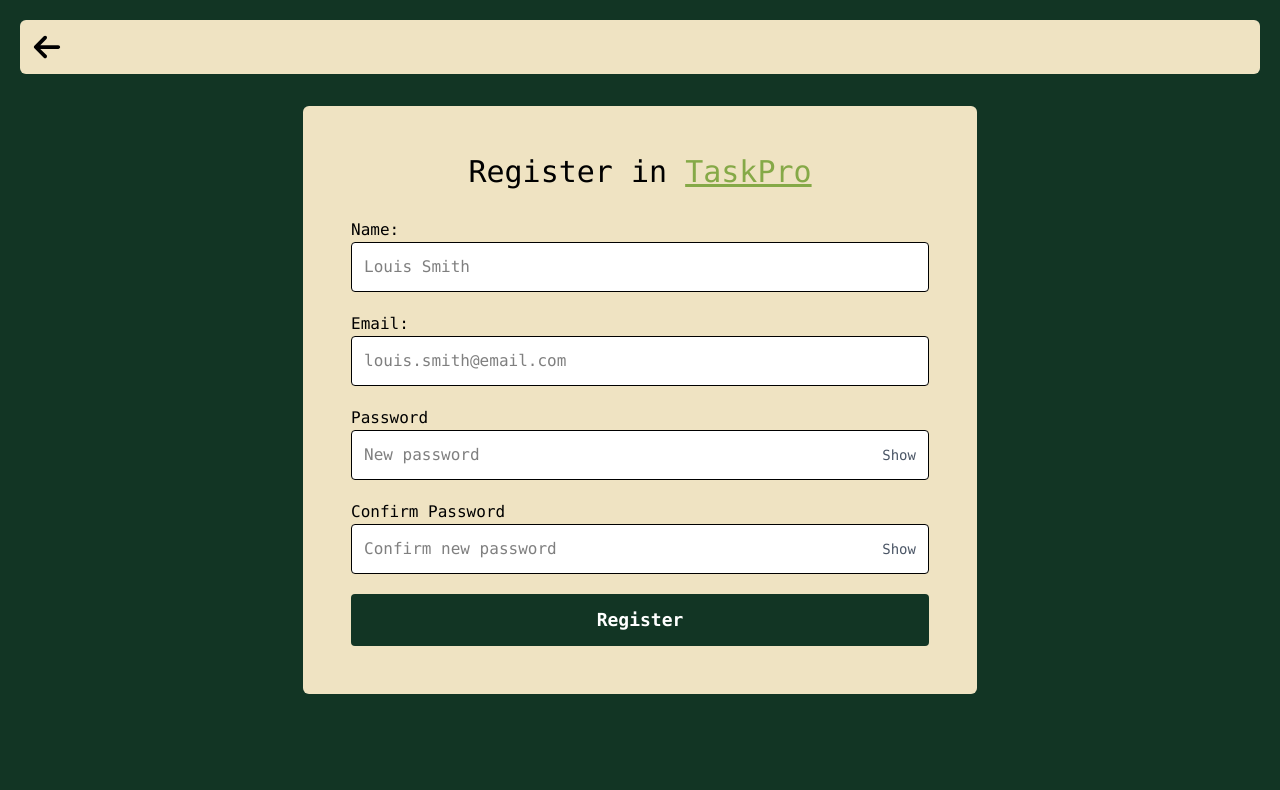
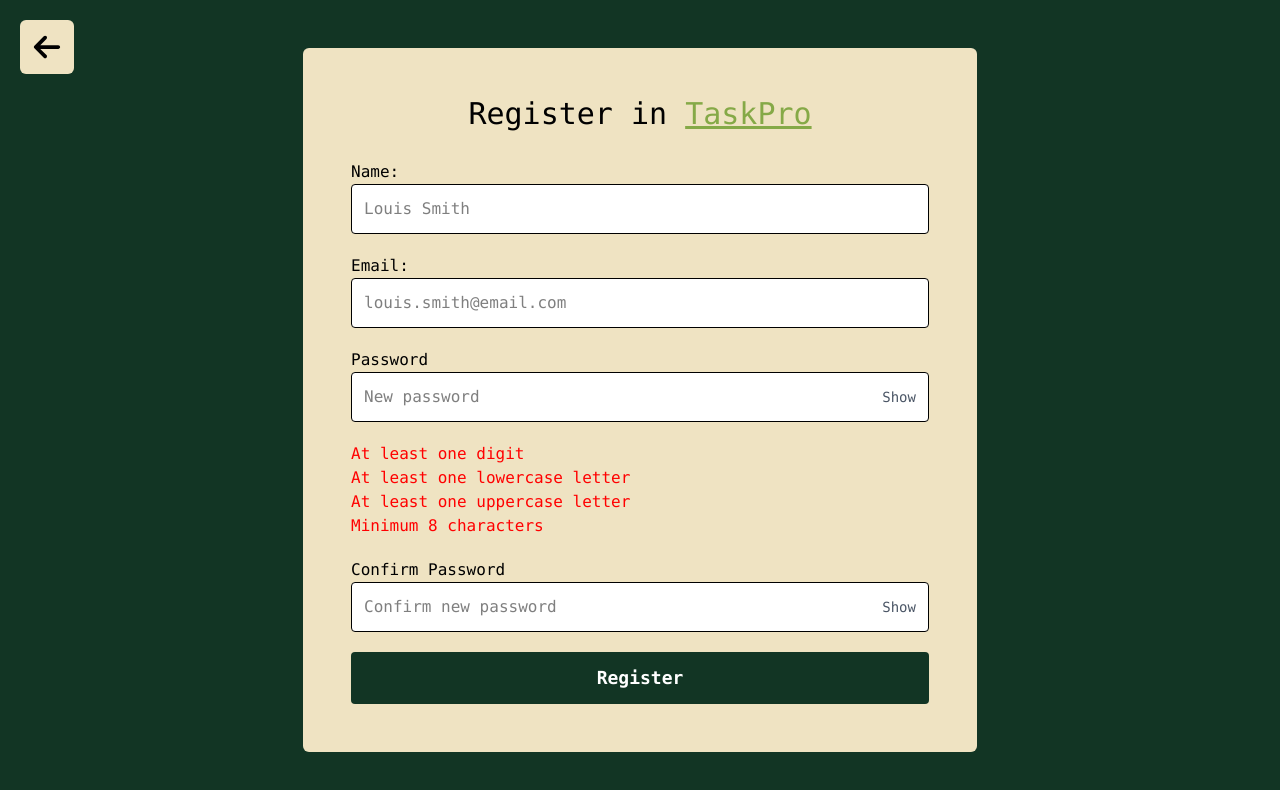
Before and after one commit to JSAcevedos/taskProFrontend, a React (Vite) app: page /register in a window 1280 px wide. Shown: the top 790 px of the page. Built offline with nearby package versions, Linux system fonts and the light colour scheme; no server answers.

Commit message:
[feat]: Add password requirements when update or create password

```diff
--- a/src/components/BackButton.jsx
+++ b/src/components/BackButton.jsx
@@ -3,7 +3,7 @@
 
 export default function BackButton({goTo = "/", className = ""}) {
   return (
-    <Link to={goTo} className={`absolute p-3 rounded-md top-5 right-5 lg:left-5 bg-quaternary hover:bg-secondary text-3xl text-black ${className}`}>
+    <Link to={goTo} className={`absolute p-3 rounded-md top-5 right-5 lg:right-auto lg:left-5 bg-quaternary hover:bg-secondary text-3xl text-black ${className}`}>
         <FaArrowLeft />
     </Link>
   )
--- a/src/components/PasswordForm.jsx
+++ b/src/components/PasswordForm.jsx
@@ -1,6 +1,7 @@
 import { useContext, useState } from "react"
 import PasswordInput from "./PasswordInput"
 import Button from "./Button"
+import PasswordRequirements from "./PasswordRequirements"
 import { updatePassword } from "../requests/user"
 import { toast } from "react-toastify"
 import LoadingContext from "../context/LoadingContext"
@@ -45,6 +46,7 @@
                 value={newPassword}
                 onChange={(e) => setNewPassword(e.target.value)}
             />
+            <PasswordRequirements password={newPassword} />
             <PasswordInput
                 id="confirmNewPassword"
                 label="Confirm New Password:"
--- a/src/components/PasswordInput.jsx
+++ b/src/components/PasswordInput.jsx
@@ -1,6 +1,6 @@
 import { useState } from "react"
 
-export default function PasswordInput({ label, mustValidateFormat = false, ...props }) {
+export default function PasswordInput({ label, mustValidateFormat = false, onChange, ...props }) {
   const inputClass = "rounded-sm p-3 bg-transparent text-black w-full"
   const [showPassword, setShowPassword] = useState(false)
   const [password, setPassword] = useState("")
@@ -12,7 +12,11 @@
   }
 
   const handlePasswordChange = (e) => {
-    setPassword(() => e.target.value)
+    const newPassword = e.target.value
+    setPassword(newPassword)
+    if (onChange) {
+      onChange(e)
+    }
   }
 
   return (
--- /dev/null
+++ b/src/components/PasswordRequirements.jsx
@@ -0,0 +1,31 @@
+import React from 'react';
+
+const PasswordRequirements = ({ password }) => {
+  const requirements = [
+    { label: 'At least one digit', pattern: /(?=.*\d)/ },
+    { label: 'At least one lowercase letter', pattern: /(?=.*[a-z])/ },
+    { label: 'At least one uppercase letter', pattern: /(?=.*[A-Z])/ },
+    { label: 'Minimum 8 characters', pattern: /.{8,}/ },
+  ];
+
+  const allRequirementsMet = requirements.every(req => req.pattern.test(password));
+
+  if (allRequirementsMet) {
+    return null;
+  }
+
+  return (
+    <ul>
+      {requirements.map((req, index) => (
+        <li
+          key={index}
+          style={{ color: req.pattern.test(password) ? 'green' : 'red' }}
+        >
+          {req.label}
+        </li>
+      ))}
+    </ul>
+  );
+};
+
+export default PasswordRequirements;
--- a/src/components/RegisterForm.jsx
+++ b/src/components/RegisterForm.jsx
@@ -3,10 +3,13 @@
 import Button from "./Button"
 import Input from "./Input"
 import PasswordInput from "./PasswordInput"
+import PasswordRequirements from "./PasswordRequirements"
 import { Link, useNavigate } from "react-router"
+import { useState } from "react"
 
 export default function RegisterForm({handleLoading}) {
   const navigate = useNavigate()
+  const [password, setPassword] = useState('')
 
   const handleSubmit = async (event) => {
     handleLoading(true)
@@ -41,7 +44,8 @@
             <h1 className="text-3xl mb-7 text-center text-black">Register in <Link to="/" className="text-tertiary hover:text-secondary underline">TaskPro</Link></h1>
             <Input id="name" placeholder="Louis Smith" label="Name:" type="text"/>
             <Input id="email" placeholder="louis.smith@email.com" label="Email:" type="email"/>
-            <PasswordInput id="password" placeholder="New password" label="Password" mustValidateFormat={true}/>
+            <PasswordInput id="password" placeholder="New password" label="Password" mustValidateFormat={true} onChange={(e) => setPassword(e.target.value)}/>
+            <PasswordRequirements password={password} />
             <PasswordInput id="confirmPassword" placeholder="Confirm new password" label="Confirm Password"/>
             <Button valueLabel="Register" type="submit" darkMode={true} />
         </form>
--- a/src/pages/AddTask.jsx
+++ b/src/pages/AddTask.jsx
@@ -23,6 +23,11 @@
 
   const handleCreateTask = async (event) => {
     event.preventDefault()
+    const today = new Date().toISOString().split('T')[0]
+    if (task.dueDate < today) {
+      toast.error('Due date cannot be in the past')
+      return
+    }
     try {
       await createTask(task)
       toast.success('Task created successfully')
@@ -51,6 +56,7 @@
           type="date"
           label="Due Date:"
           value={task.dueDate}
+          min={new Date().toISOString().split('T')[0]}
           onChange={(event) => setTask({ ...task, dueDate: event.target.value })}
         />
         <label>Priority:</label>
--- a/src/pages/Profile.jsx
+++ b/src/pages/Profile.jsx
@@ -37,6 +37,7 @@
             <UserForm nameValue={userData.name} emailValue={userData.email}/>
           </FormItem>
           <FormItem itemName="Update your password">
+            <p className="my-3 p-3 border border-secondary">The form will be available if the new password is different than the current one</p>
             <PasswordForm />
           </FormItem>
           <FormItem itemName="Delete your account">
--- a/src/pages/ResetPassword.jsx
+++ b/src/pages/ResetPassword.jsx
@@ -3,12 +3,14 @@
 import Button from "../components/Button"
 import Loading from "../components/Loading"
 import PasswordInput from "../components/PasswordInput"
+import PasswordRequirements from "../components/PasswordRequirements"
 import { toast } from "react-toastify"
 import { resetPassword } from "../requests/auth"
 import { useNavigate } from "react-router"
 
 export default function ResetPassword() {
   const [isLoading, setIsLoading] = useState(false)
+  const [password, setPassword] = useState('')
   const navigate = useNavigate()
 
   const handleSubmit = async (event) => {
@@ -30,18 +32,20 @@
       toast.success(response.data.message)
       navigate("/")
     })
-    .catch(() => {
+    .catch((error) => {
       toast.error(error.response.data)
     })
     .finally(() => setIsLoading(false))
   }
+
   return (
     <div className="flex flex-col bg-primary w-full h-full text-black justify-center items-center">
         {isLoading && <Loading />}
         <BackButton />
         <h1 className="text-4xl mb-10 text-white text-center">Recovery Password</h1>
         <form className="bg-quaternary py-10 px-10 lg:px-20 mx-10 rounded-sm space-y-5" onSubmit={handleSubmit}>
-            <PasswordInput id="password" label="New password:" placeholder="Your password" mustValidateFormat={true}/>
+            <PasswordInput id="password" label="New password:" placeholder="Your password" mustValidateFormat={true} onChange={(e) => setPassword(e.target.value)}/>
+            <PasswordRequirements password={password} />
             <PasswordInput id="confirmPassword" label="Confirm new password:" placeholder="Confirm your password"/>
             <Button darkMode={true} valueLabel="Recover" type="submit" />
         </form>
--- a/src/pages/Task.jsx
+++ b/src/pages/Task.jsx
@@ -101,10 +101,10 @@
             <label>Priority:</label>
             <PriorityButtons selectedPriority={task.priority} onSelectPriority={handleSelectPriority} />
             <Input type="date" label="Due Date:" value={task.dueDate} onChange={(event) => setTask({...task, dueDate:event.target.value})} />
-            <label>
+            <div className="flex items-center">
                 <Checkbox id="completed" isChecked={task.completed} checkHandler={(event) => setTask({...task, completed:event.target.checked})} />
-                Completed
-            </label>
+                <span className="ml-2">Completed</span>
+            </div>
             <div className="flex lg:flex-row flex-col lg:space-x-5 lg:space-y-0 space-y-5 mt-5">
                 <Button valueLabel="Update Task" isDisabled={!isModified} onClick={handleUpdateTask} />
                 <Button valueLabel="Delete Task" customBackground="bg-alert" addCustomHoverBackground={true} className="hover:bg-alert-hover" onClick={openModal} />
```
